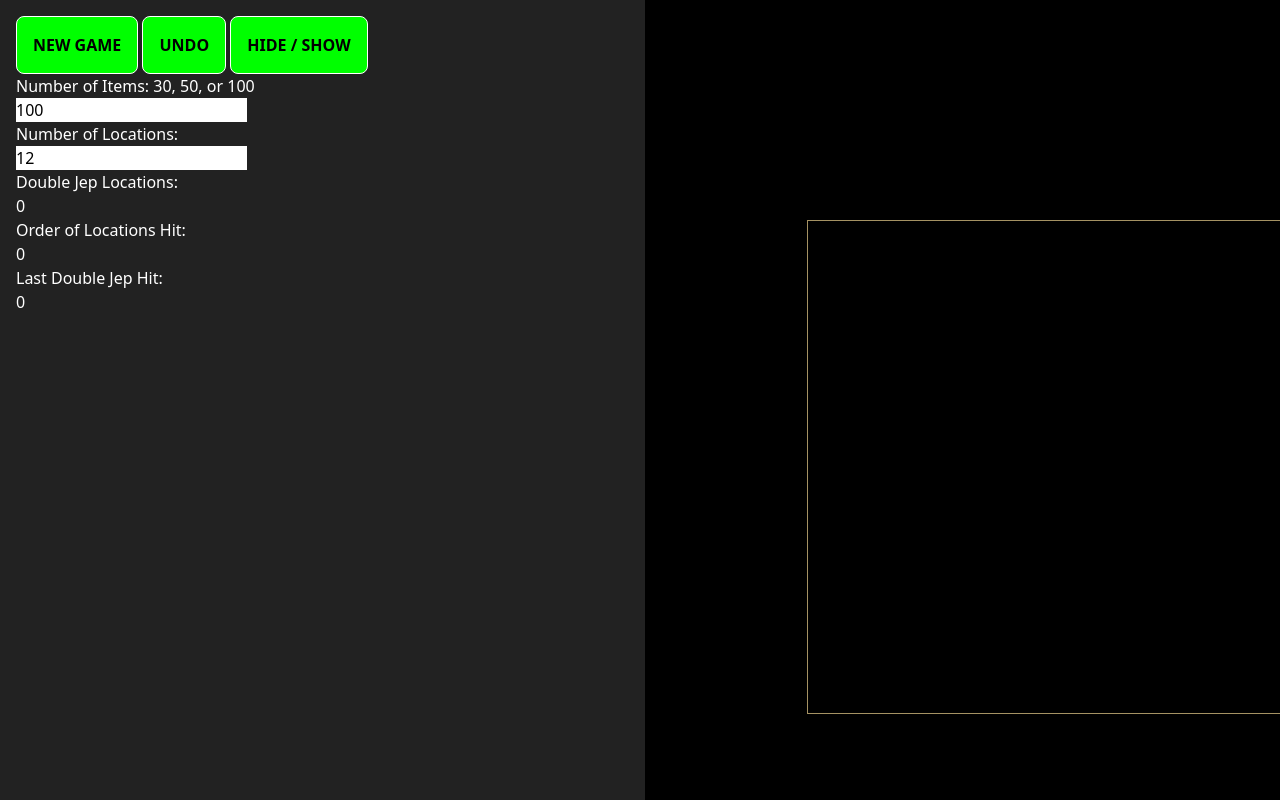
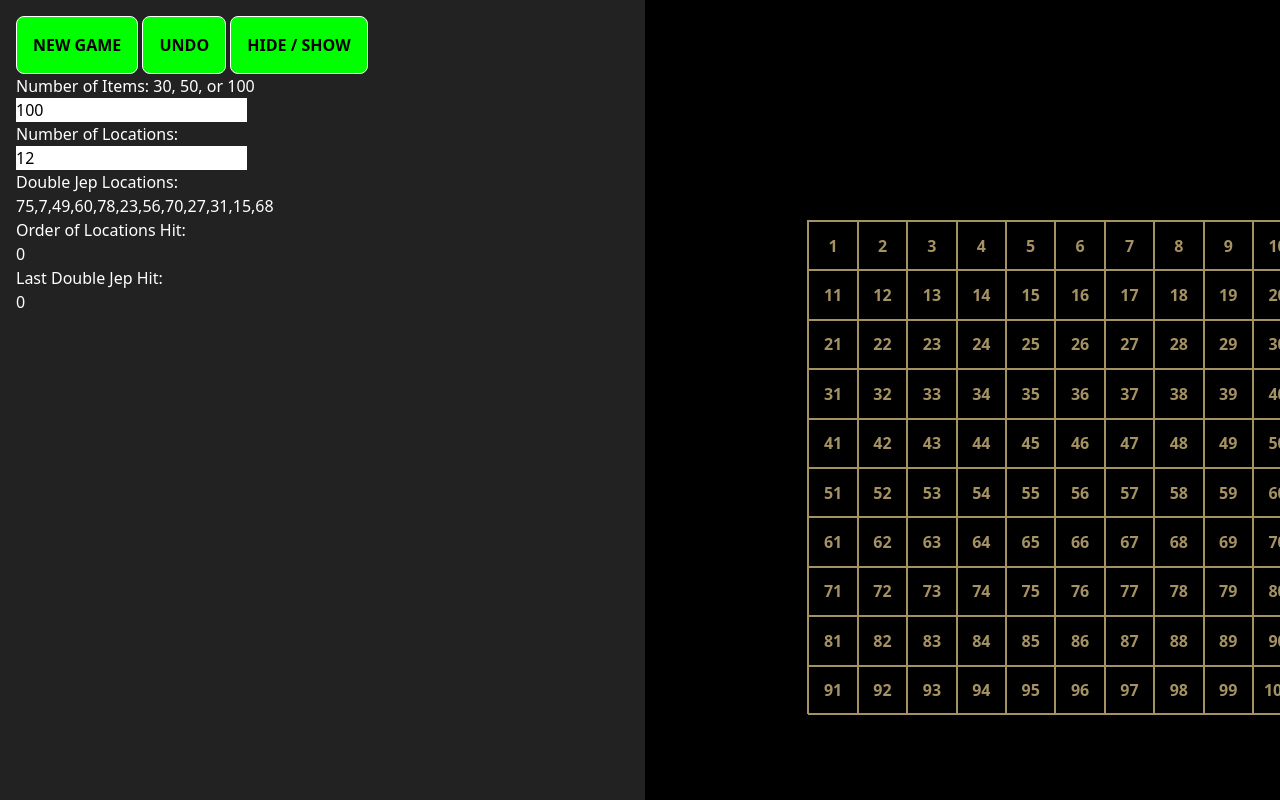
Before and after one commit to VideoGameRoulette/D2RGiveawayGames, a plain HTML site: page jeopardy.html in a window 1280 px wide. Shown: the top 800 px of the page. Drawn offline with nearby package versions, Linux system fonts and the light colour scheme.

Commit message:
forgot to save

```diff
--- a/jeopardy.html
+++ b/jeopardy.html
@@ -33,7 +33,7 @@
             </div>
         </div>
     </div>
-    <script src="jep.js" async defer></script>
+    <script src="jeopardy.js" async defer></script>
 </body>
 
 </html>
```
Also changed, not shown: minefield.html (+1 -1 lines).
